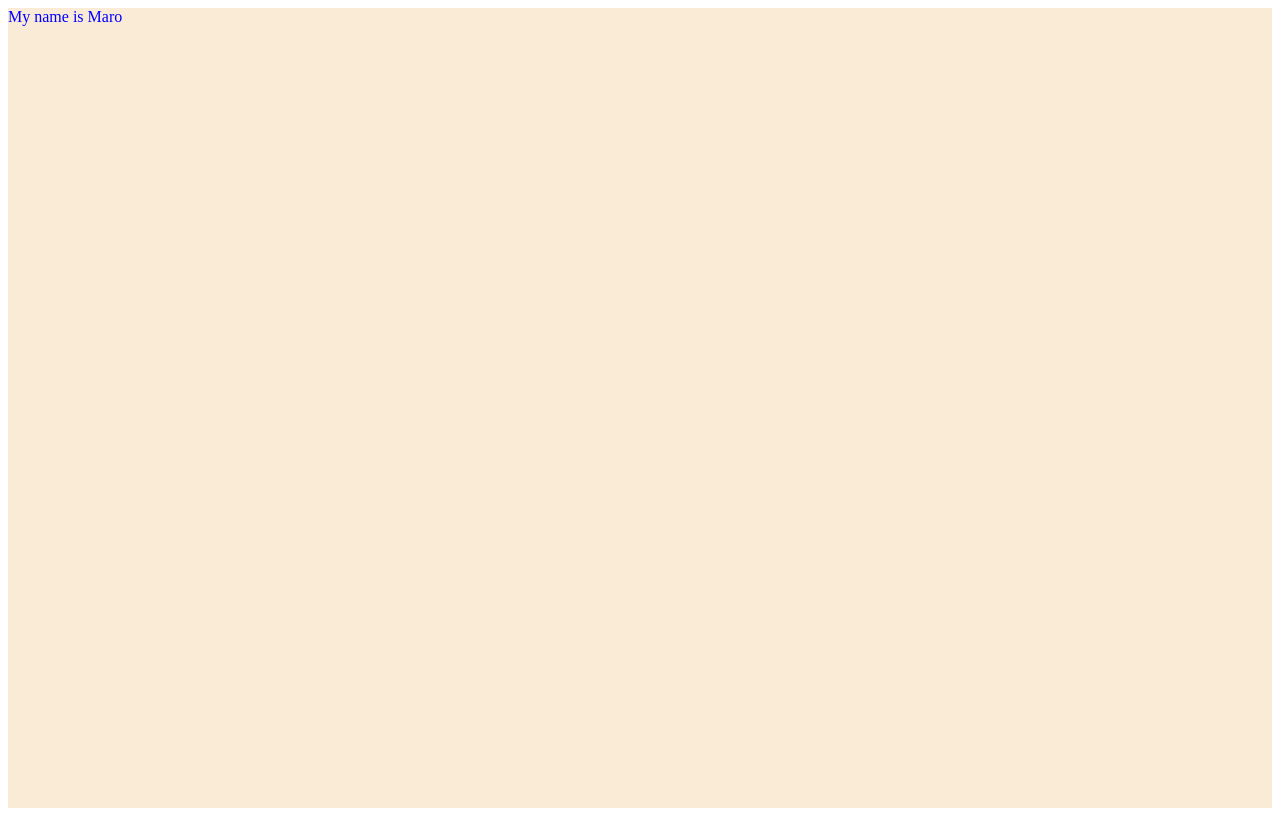
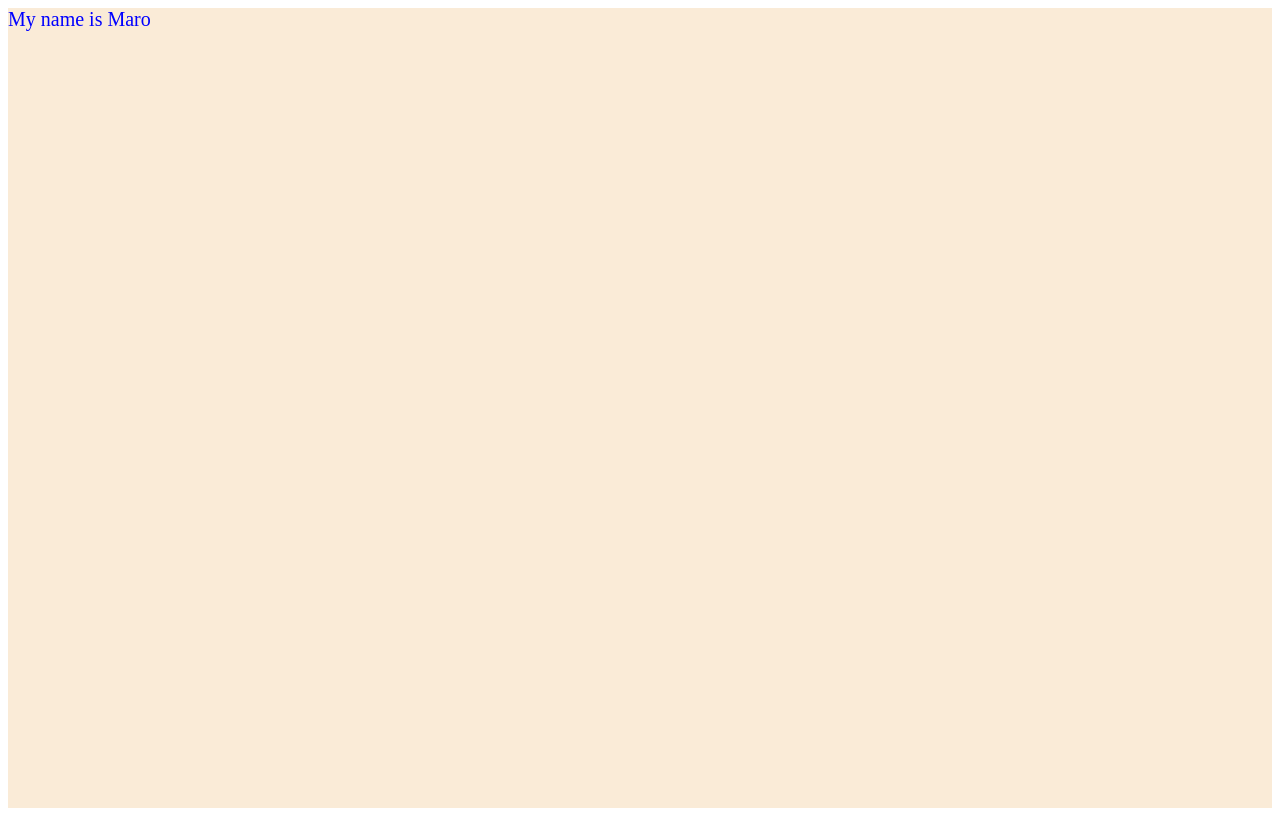
Before and after one commit to MarwanElsays/Landing_Page, a plain HTML site: page index.html in a window 1280 px wide. Drawn offline with Linux system fonts and the light colour scheme.

Commit message:
modified css file

```diff
--- a/css/main.css
+++ b/css/main.css
@@ -1,3 +1,7 @@
+body{
+   font-size: 20px;
+}
+
 div{
     color:blue;
     background-color:antiquewhite;
```
